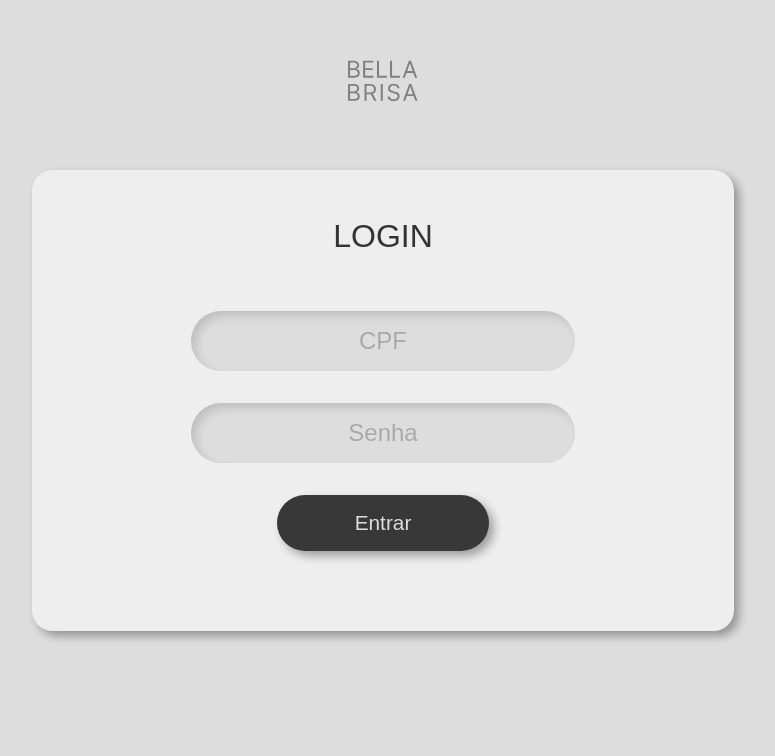
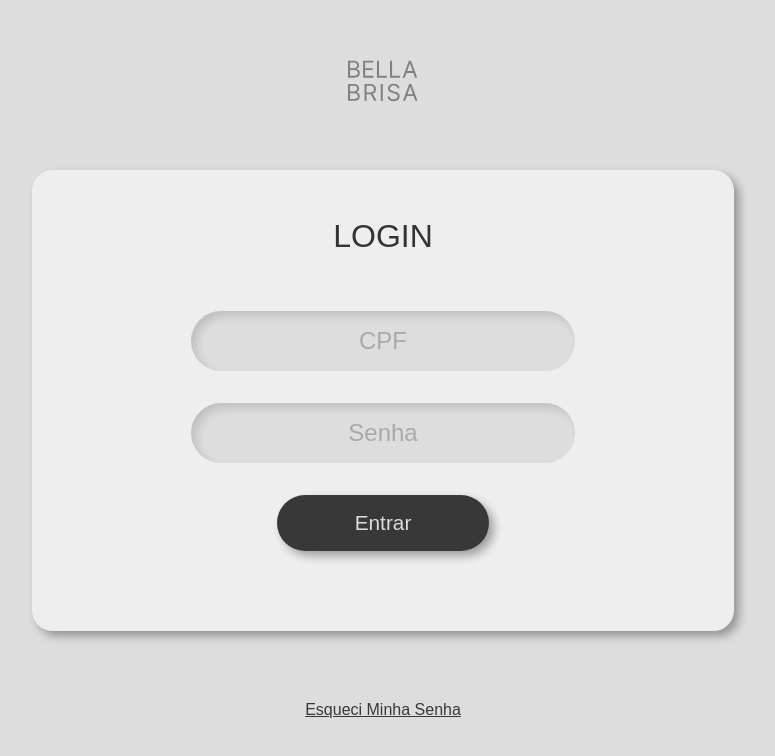
Before and after one commit to eichfernandes/Bella-Brisa, a Next.js app: page /login in a window 1280 px wide. Shown: the top 756 px of the page, without its empty margins (257-1032 px from the left). Built offline with nearby package versions, Linux system fonts and the light colour scheme.

Commit message:
Adição de botão de esqueci senha

```diff
--- a/src/app/login/page.tsx
+++ b/src/app/login/page.tsx
@@ -73,7 +73,15 @@
           </form>
         </div>
       </main>
-
+      <footer className={styles.footer}>
+        <button
+          type="button"
+          className={styles.footerButton}
+          onClick={() => router.push("/esqueci-minha-senha")}
+        >
+          Esqueci Minha Senha
+        </button>
+      </footer>
     </div>
   );
 }
```
